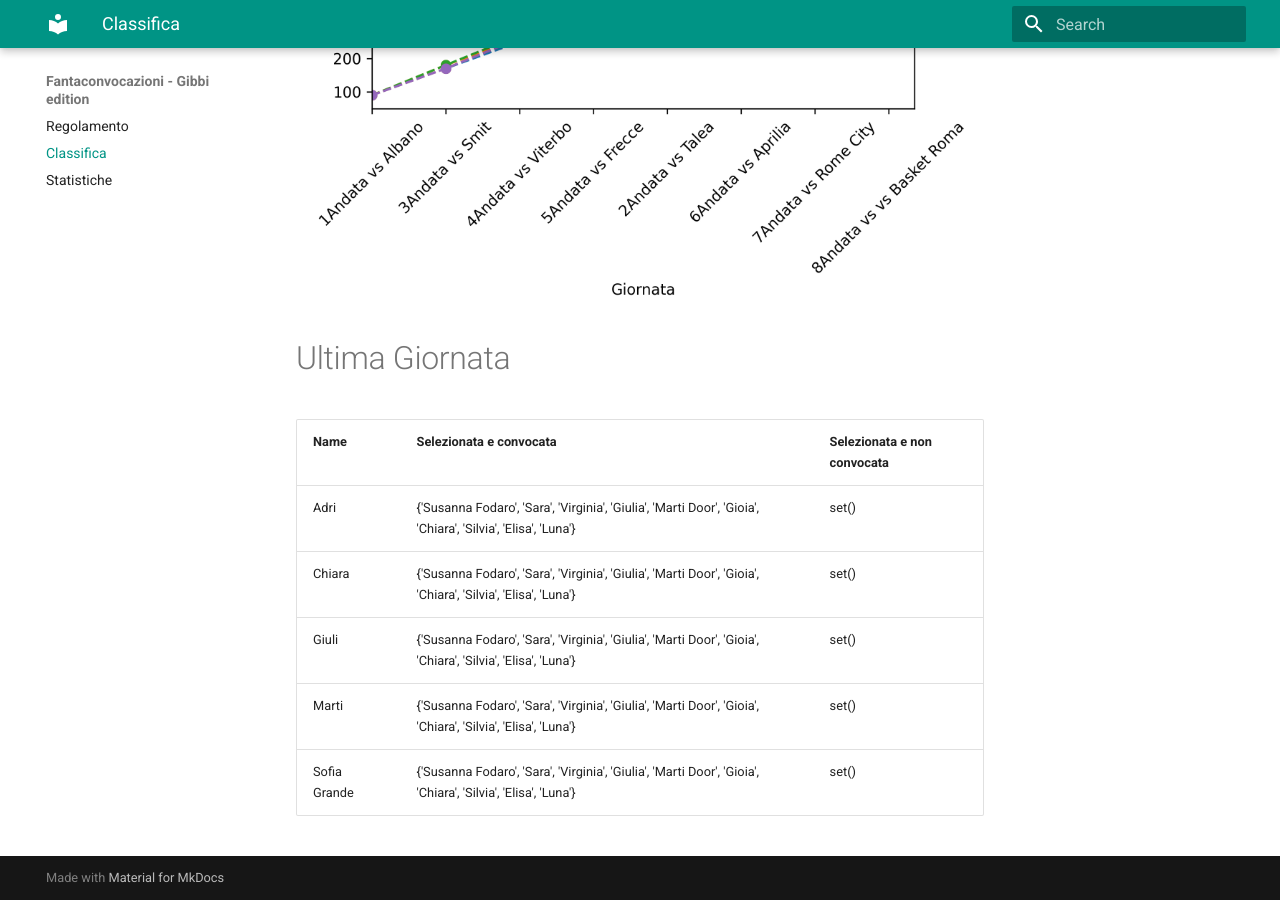
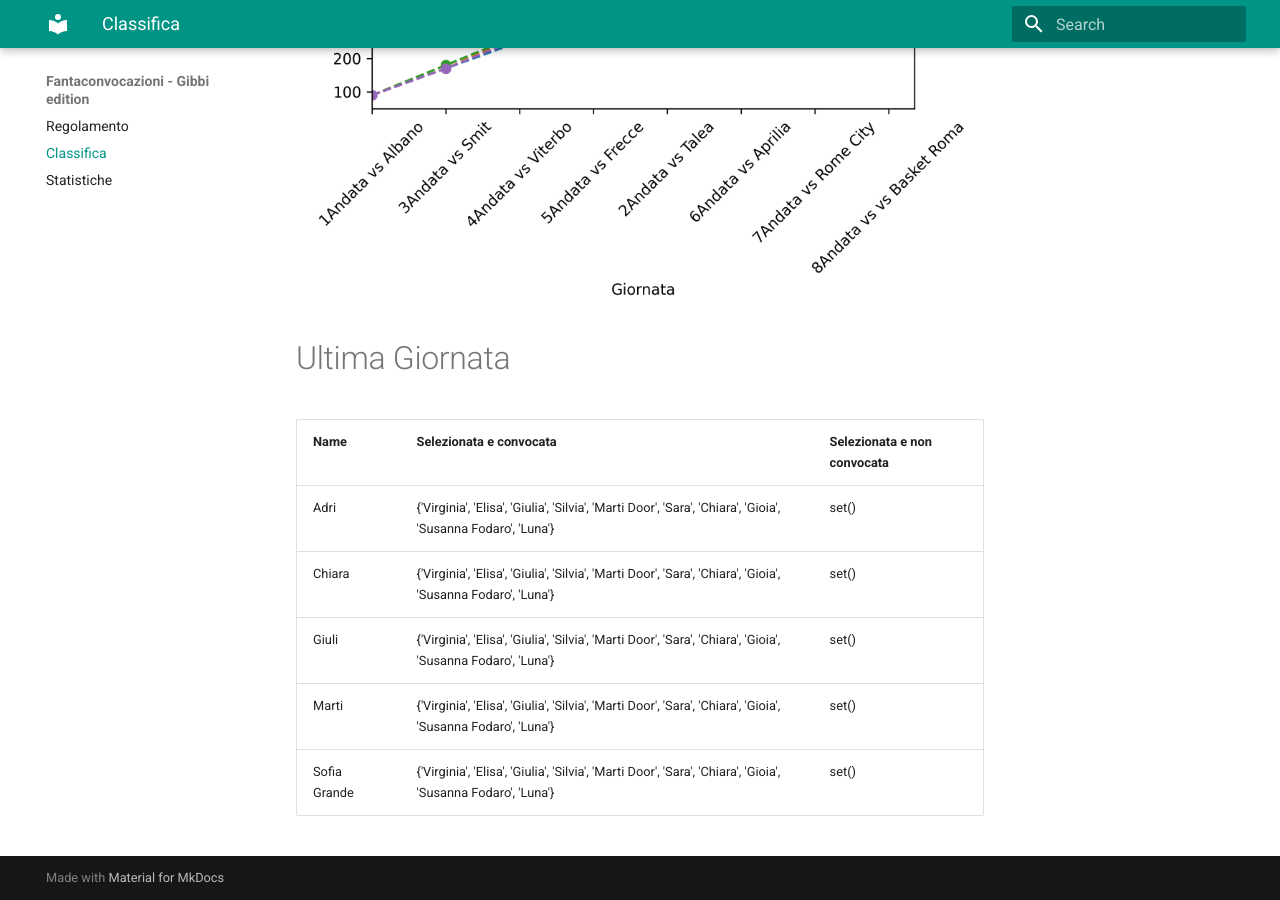
Before and after one commit to martinig94/fantagibbi, an MkDocs documentation site: the page built from docs/Classifica.md, in a window 1280 px wide and 900 px high, scrolled down 810 px. Built offline with MkDocs 1.6.1 and Material for MkDocs 9.7.7, drawn with Linux system fonts in a browser that asks for light colours.

Commit message:
Auto-update from main.py

```diff
--- a/docs/Classifica.md
+++ b/docs/Classifica.md
@@ -18,9 +18,9 @@
 <!-- START_TABLE CORRECT -->
 | Name         | Selezionata e convocata                                                                                      | Selezionata e non convocata   |
 |:-------------|:-------------------------------------------------------------------------------------------------------------|:------------------------------|
-| Adri         | {'Susanna Fodaro', 'Sara', 'Virginia', 'Giulia', 'Marti Door', 'Gioia', 'Chiara', 'Silvia', 'Elisa', 'Luna'} | set()                         |
-| Chiara       | {'Susanna Fodaro', 'Sara', 'Virginia', 'Giulia', 'Marti Door', 'Gioia', 'Chiara', 'Silvia', 'Elisa', 'Luna'} | set()                         |
-| Giuli        | {'Susanna Fodaro', 'Sara', 'Virginia', 'Giulia', 'Marti Door', 'Gioia', 'Chiara', 'Silvia', 'Elisa', 'Luna'} | set()                         |
-| Marti        | {'Susanna Fodaro', 'Sara', 'Virginia', 'Giulia', 'Marti Door', 'Gioia', 'Chiara', 'Silvia', 'Elisa', 'Luna'} | set()                         |
-| Sofia Grande | {'Susanna Fodaro', 'Sara', 'Virginia', 'Giulia', 'Marti Door', 'Gioia', 'Chiara', 'Silvia', 'Elisa', 'Luna'} | set()                         |
+| Adri         | {'Virginia', 'Elisa', 'Giulia', 'Silvia', 'Marti Door', 'Sara', 'Chiara', 'Gioia', 'Susanna Fodaro', 'Luna'} | set()                         |
+| Chiara       | {'Virginia', 'Elisa', 'Giulia', 'Silvia', 'Marti Door', 'Sara', 'Chiara', 'Gioia', 'Susanna Fodaro', 'Luna'} | set()                         |
+| Giuli        | {'Virginia', 'Elisa', 'Giulia', 'Silvia', 'Marti Door', 'Sara', 'Chiara', 'Gioia', 'Susanna Fodaro', 'Luna'} | set()                         |
+| Marti        | {'Virginia', 'Elisa', 'Giulia', 'Silvia', 'Marti Door', 'Sara', 'Chiara', 'Gioia', 'Susanna Fodaro', 'Luna'} | set()                         |
+| Sofia Grande | {'Virginia', 'Elisa', 'Giulia', 'Silvia', 'Marti Door', 'Sara', 'Chiara', 'Gioia', 'Susanna Fodaro', 'Luna'} | set()                         |
 <!-- END_TABLE CORRECT -->
```
